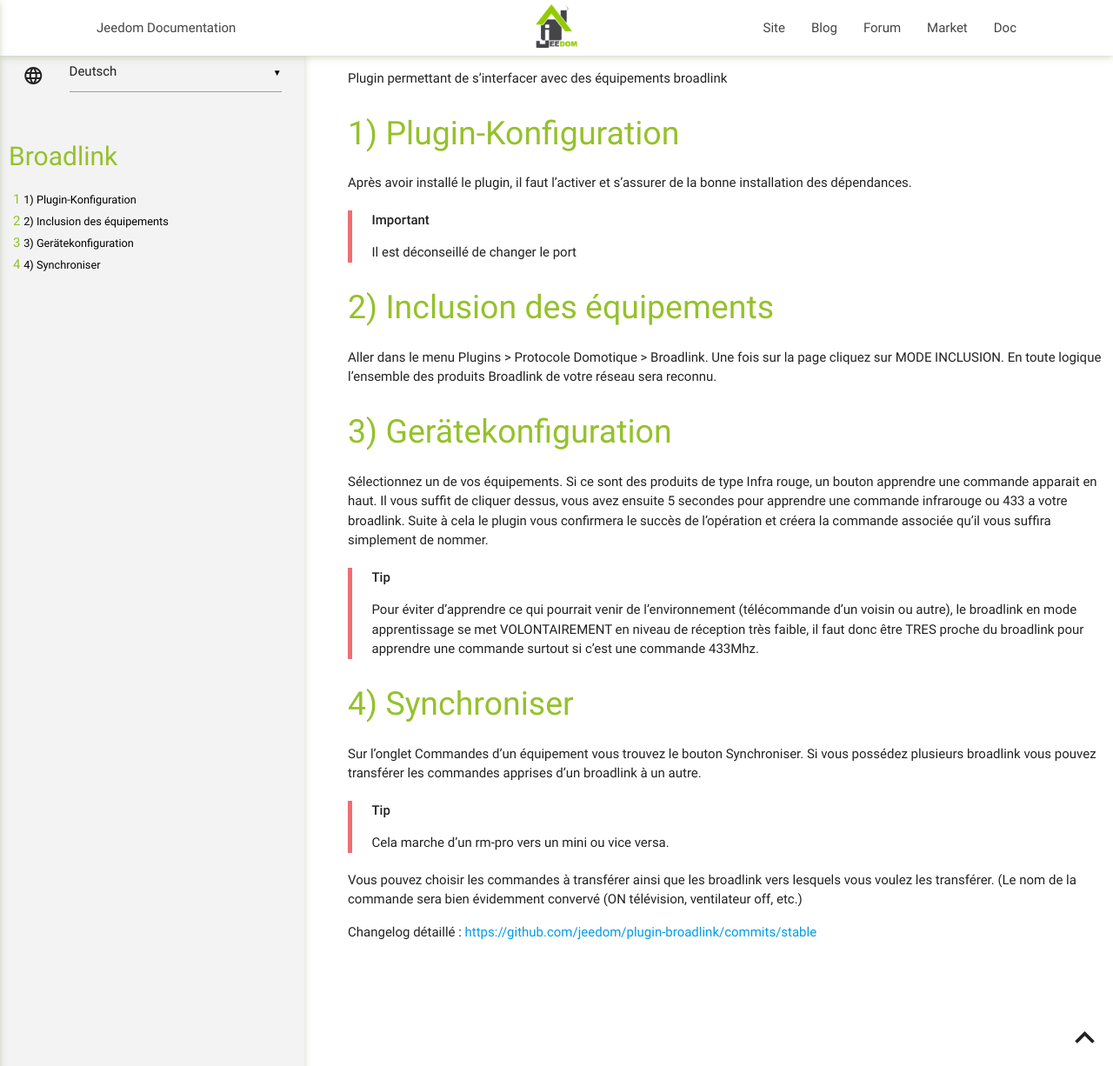
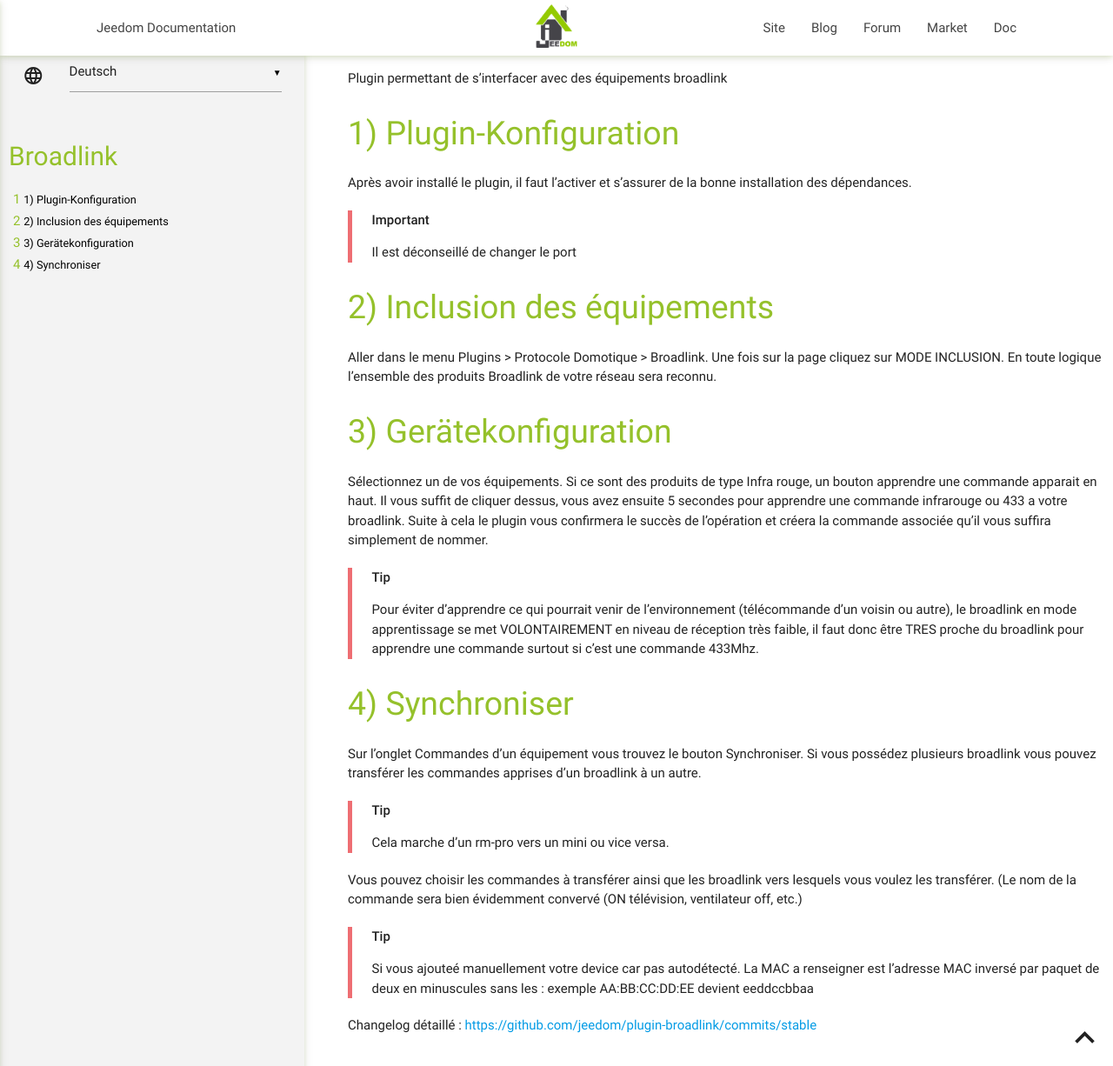
Before and after one commit to jeedom/plugin-broadlink, a Jekyll site: the page built from docs/de_DE/index.md, in a window 1280 px wide and 1226 px high. Shown: the whole window at 87% size. Built offline with Jekyll 4.4.1, drawn with Linux system fonts in a browser that asks for light colours; our own code applies the rules of GitHub Pages for plain Markdown files.

Commit message:
[ROBOT] Action all

```diff
--- a/docs/de_DE/index.md
+++ b/docs/de_DE/index.md
@@ -50,5 +50,11 @@
 vers lesquels vous voulez les transférer. (Le nom de la commande sera
 bien évidemment convervé (ON télévision, ventilateur off, etc.)
 
+> **Tip**
+>
+> Si vous ajouteé manuellement votre device car pas autodétecté. La MAC a renseigner est
+> l'adresse MAC inversé par paquet de deux en minuscules sans les : exemple AA:BB:CC:DD:EE
+> devient eeddccbbaa
+
 Changelog détaillé :
 <https://github.com/jeedom/plugin-broadlink/commits/stable>
```
Also changed, not shown: docs/de_DE/changelog.md (+4 -0 lines), docs/en_US/changelog.md (+4 -0 lines), docs/en_US/index.md (+6 -0 lines), docs/es_ES/changelog.md (+4 -0 lines), docs/es_ES/index.md (+6 -0 lines).
